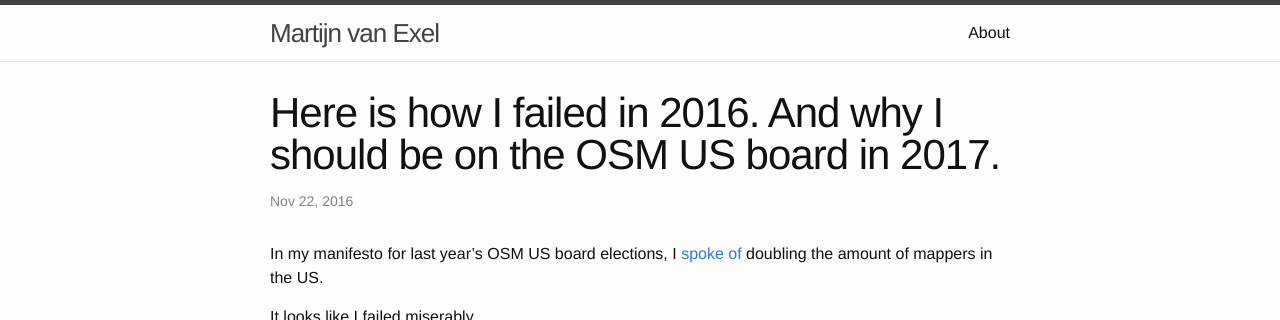
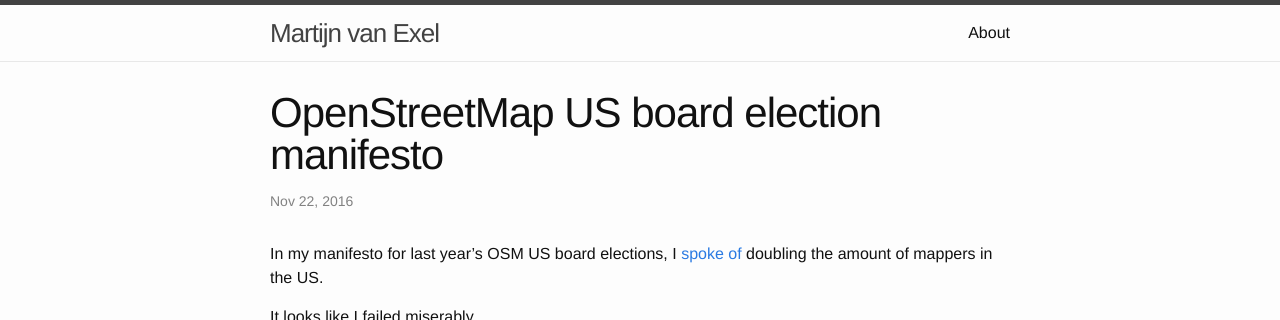
Before and after one commit to openbrian/mvexel.github.io, a Jekyll site: the page built from _posts/2016-11-22-osmus-manifesto.md, in a window 1280 px wide and 900 px high, cut to the strip 0-320 px from the top of the window. Built offline with Jekyll 4.4.1, drawn with Linux system fonts in a browser that asks for light colours; comment, search, counter and statistics services are not loaded.

Commit message:
finish manifesto

```diff
--- a/_posts/2016-11-22-osmus-manifesto.md
+++ b/_posts/2016-11-22-osmus-manifesto.md
@@ -1,7 +1,7 @@
 ---
 layout: post
-title: "Here is how I failed in 2016. And why I should be on the OSM US board in 2017."
-excerpt: "My manifesto for the 2016 OSM US board elections"
+title: "OpenStreetMap US board election manifesto"
+excerpt: "Here is how I failed in 2016. And why I should be on the OSM US board in 2017."
 tags: [osm, elections, board]
 comments: false
 ---
```
